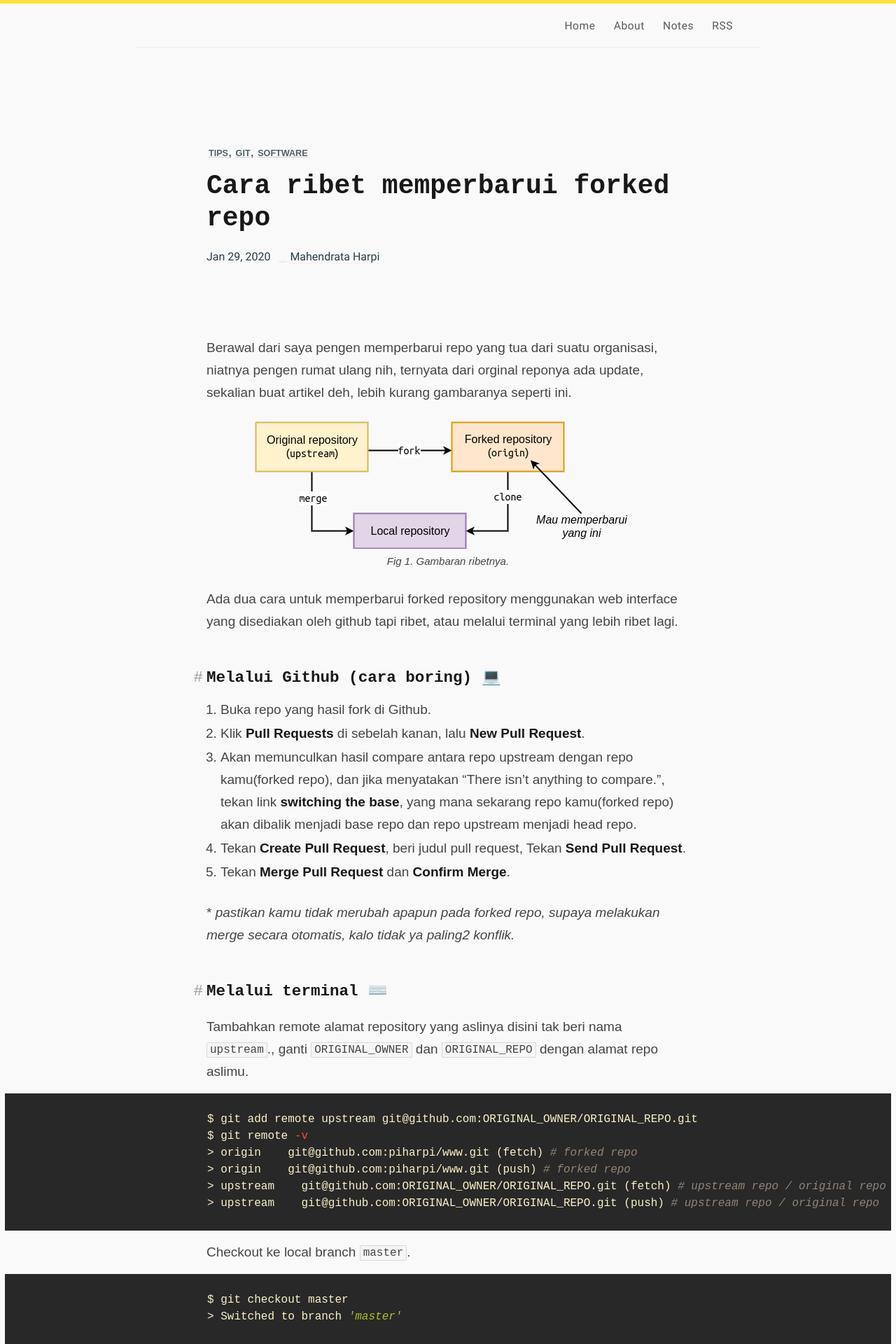
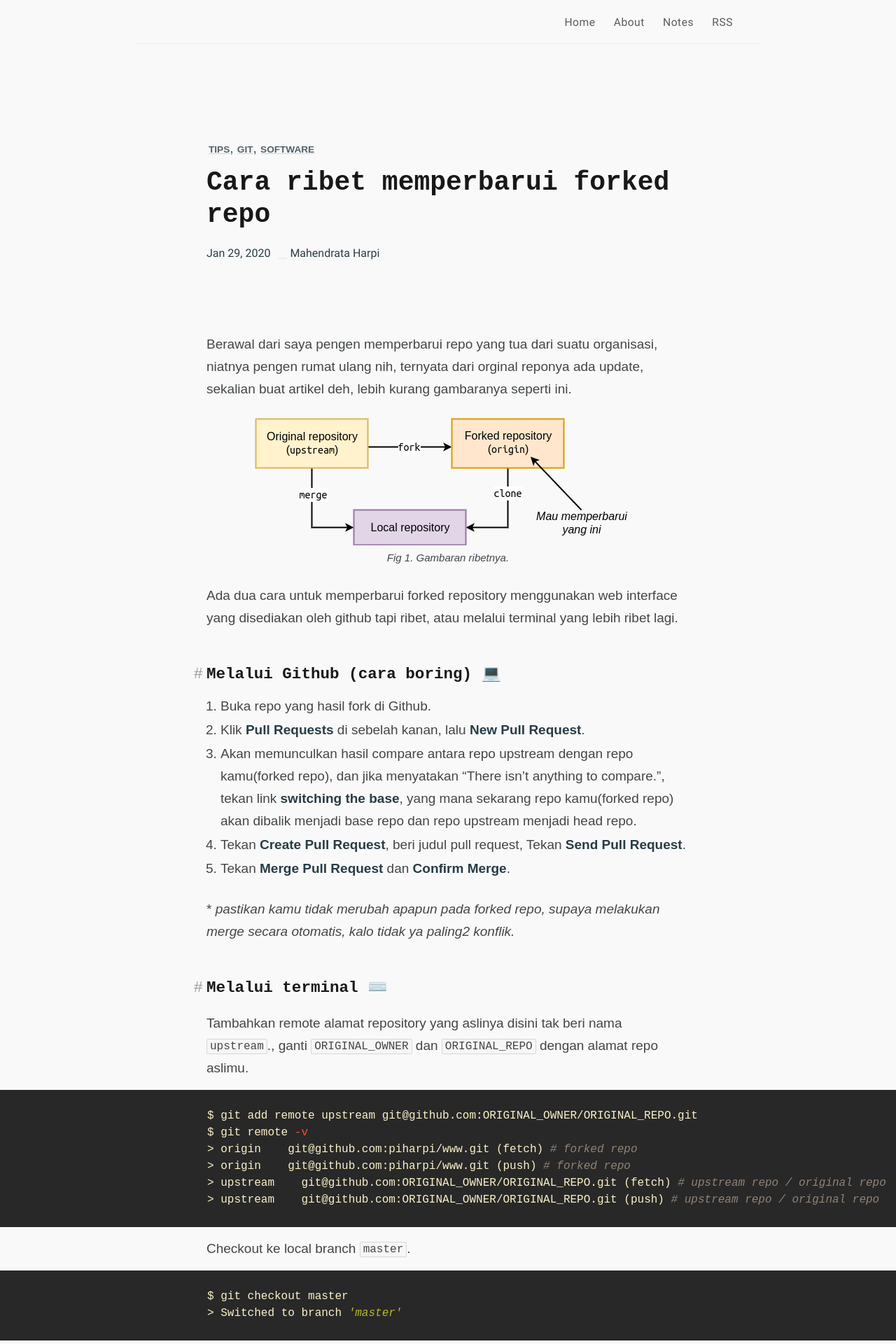
Before and after one commit to piharpi/piharpi.com, a Jekyll site: the page built from _posts/2020-01-29-cara-memperbarui-fork-repository.md, in a window 1280 px wide. Shown: the top 1920 px of the page at 70% size. Built offline with Jekyll 4.4.1, drawn with Linux system fonts in a browser that asks for light colours; some web fonts are replaced.

Commit message:
:art: improving ...

```diff
--- a/_sass/bangsring/_base.scss
+++ b/_sass/bangsring/_base.scss
@@ -43,7 +43,7 @@
   -o-font-feature-settings: "kern" 1;
   font-feature-settings: "kern" 1;
   font-kerning: normal;
-  border-top: 5px solid $yellow;
+  // border-top: 5px solid $yellow;
   box-sizing: border-box;
 
   @include media-query($on-mobile) {
@@ -76,7 +76,8 @@
 
 strong,
 b {
-  color: $black;
+  font-weight: 600;
+  color: $gray;
 }
 
 kbd {
--- a/_sass/bangsring/_fonts.scss
+++ b/_sass/bangsring/_fonts.scss
@@ -320,94 +320,6 @@
 /* cyrillic-ext */
 @font-face {
   font-family: "Source Sans Pro";
-  font-style: italic;
-  font-weight: 700;
-  font-display: swap;
-  src: local("Source Sans Pro Bold Italic"), local("SourceSansPro-BoldItalic"),
-    url(https://fonts.gstatic.com/s/sourcesanspro/v13/6xKwdSBYKcSV-LCoeQqfX1RYOo3qPZZclSdh18Smxg.woff2)
-      format("woff2");
-  unicode-range: U+0460-052F, U+1C80-1C88, U+20B4, U+2DE0-2DFF, U+A640-A69F,
-    U+FE2E-FE2F;
-}
-
-/* cyrillic */
-@font-face {
-  font-family: "Source Sans Pro";
-  font-style: italic;
-  font-weight: 700;
-  font-display: swap;
-  src: local("Source Sans Pro Bold Italic"), local("SourceSansPro-BoldItalic"),
-    url(https://fonts.gstatic.com/s/sourcesanspro/v13/6xKwdSBYKcSV-LCoeQqfX1RYOo3qPZZclSdo18Smxg.woff2)
-      format("woff2");
-  unicode-range: U+0400-045F, U+0490-0491, U+04B0-04B1, U+2116;
-}
-
-/* greek-ext */
-@font-face {
-  font-family: "Source Sans Pro";
-  font-style: italic;
-  font-weight: 700;
-  font-display: swap;
-  src: local("Source Sans Pro Bold Italic"), local("SourceSansPro-BoldItalic"),
-    url(https://fonts.gstatic.com/s/sourcesanspro/v13/6xKwdSBYKcSV-LCoeQqfX1RYOo3qPZZclSdg18Smxg.woff2)
-      format("woff2");
-  unicode-range: U+1F00-1FFF;
-}
-
-/* greek */
-@font-face {
-  font-family: "Source Sans Pro";
-  font-style: italic;
-  font-weight: 700;
-  font-display: swap;
-  src: local("Source Sans Pro Bold Italic"), local("SourceSansPro-BoldItalic"),
-    url(https://fonts.gstatic.com/s/sourcesanspro/v13/6xKwdSBYKcSV-LCoeQqfX1RYOo3qPZZclSdv18Smxg.woff2)
-      format("woff2");
-  unicode-range: U+0370-03FF;
-}
-
-/* vietnamese */
-@font-face {
-  font-family: "Source Sans Pro";
-  font-style: italic;
-  font-weight: 700;
-  font-display: swap;
-  src: local("Source Sans Pro Bold Italic"), local("SourceSansPro-BoldItalic"),
-    url(https://fonts.gstatic.com/s/sourcesanspro/v13/6xKwdSBYKcSV-LCoeQqfX1RYOo3qPZZclSdj18Smxg.woff2)
-      format("woff2");
-  unicode-range: U+0102-0103, U+0110-0111, U+1EA0-1EF9, U+20AB;
-}
-
-/* latin-ext */
-@font-face {
-  font-family: "Source Sans Pro";
-  font-style: italic;
-  font-weight: 700;
-  font-display: swap;
-  src: local("Source Sans Pro Bold Italic"), local("SourceSansPro-BoldItalic"),
-    url(https://fonts.gstatic.com/s/sourcesanspro/v13/6xKwdSBYKcSV-LCoeQqfX1RYOo3qPZZclSdi18Smxg.woff2)
-      format("woff2");
-  unicode-range: U+0100-024F, U+0259, U+1E00-1EFF, U+2020, U+20A0-20AB,
-    U+20AD-20CF, U+2113, U+2C60-2C7F, U+A720-A7FF;
-}
-
-/* latin */
-@font-face {
-  font-family: "Source Sans Pro";
-  font-style: italic;
-  font-weight: 700;
-  font-display: swap;
-  src: local("Source Sans Pro Bold Italic"), local("SourceSansPro-BoldItalic"),
-    url(https://fonts.gstatic.com/s/sourcesanspro/v13/6xKwdSBYKcSV-LCoeQqfX1RYOo3qPZZclSds18Q.woff2)
-      format("woff2");
-  unicode-range: U+0000-00FF, U+0131, U+0152-0153, U+02BB-02BC, U+02C6, U+02DA,
-    U+02DC, U+2000-206F, U+2074, U+20AC, U+2122, U+2191, U+2193, U+2212, U+2215,
-    U+FEFF, U+FFFD;
-}
-
-/* cyrillic-ext */
-@font-face {
-  font-family: "Source Sans Pro";
   font-style: normal;
   font-weight: 400;
   font-display: swap;
@@ -487,94 +399,6 @@
   font-display: swap;
   src: local("Source Sans Pro Regular"), local("SourceSansPro-Regular"),
     url(https://fonts.gstatic.com/s/sourcesanspro/v13/6xK3dSBYKcSV-LCoeQqfX1RYOo3qOK7l.woff2)
-      format("woff2");
-  unicode-range: U+0000-00FF, U+0131, U+0152-0153, U+02BB-02BC, U+02C6, U+02DA,
-    U+02DC, U+2000-206F, U+2074, U+20AC, U+2122, U+2191, U+2193, U+2212, U+2215,
-    U+FEFF, U+FFFD;
-}
-
-/* cyrillic-ext */
-@font-face {
-  font-family: "Source Sans Pro";
-  font-style: normal;
-  font-weight: 700;
-  font-display: swap;
-  src: local("Source Sans Pro Bold"), local("SourceSansPro-Bold"),
-    url(https://fonts.gstatic.com/s/sourcesanspro/v13/6xKydSBYKcSV-LCoeQqfX1RYOo3ig4vwmhduz8A.woff2)
-      format("woff2");
-  unicode-range: U+0460-052F, U+1C80-1C88, U+20B4, U+2DE0-2DFF, U+A640-A69F,
-    U+FE2E-FE2F;
-}
-
-/* cyrillic */
-@font-face {
-  font-family: "Source Sans Pro";
-  font-style: normal;
-  font-weight: 700;
-  font-display: swap;
-  src: local("Source Sans Pro Bold"), local("SourceSansPro-Bold"),
-    url(https://fonts.gstatic.com/s/sourcesanspro/v13/6xKydSBYKcSV-LCoeQqfX1RYOo3ig4vwkxduz8A.woff2)
-      format("woff2");
-  unicode-range: U+0400-045F, U+0490-0491, U+04B0-04B1, U+2116;
-}
-
-/* greek-ext */
-@font-face {
-  font-family: "Source Sans Pro";
-  font-style: normal;
-  font-weight: 700;
-  font-display: swap;
-  src: local("Source Sans Pro Bold"), local("SourceSansPro-Bold"),
-    url(https://fonts.gstatic.com/s/sourcesanspro/v13/6xKydSBYKcSV-LCoeQqfX1RYOo3ig4vwmxduz8A.woff2)
-      format("woff2");
-  unicode-range: U+1F00-1FFF;
-}
-
-/* greek */
-@font-face {
-  font-family: "Source Sans Pro";
-  font-style: normal;
-  font-weight: 700;
-  font-display: swap;
-  src: local("Source Sans Pro Bold"), local("SourceSansPro-Bold"),
-    url(https://fonts.gstatic.com/s/sourcesanspro/v13/6xKydSBYKcSV-LCoeQqfX1RYOo3ig4vwlBduz8A.woff2)
-      format("woff2");
-  unicode-range: U+0370-03FF;
-}
-
-/* vietnamese */
-@font-face {
-  font-family: "Source Sans Pro";
-  font-style: normal;
-  font-weight: 700;
-  font-display: swap;
-  src: local("Source Sans Pro Bold"), local("SourceSansPro-Bold"),
-    url(https://fonts.gstatic.com/s/sourcesanspro/v13/6xKydSBYKcSV-LCoeQqfX1RYOo3ig4vwmBduz8A.woff2)
-      format("woff2");
-  unicode-range: U+0102-0103, U+0110-0111, U+1EA0-1EF9, U+20AB;
-}
-
-/* latin-ext */
-@font-face {
-  font-family: "Source Sans Pro";
-  font-style: normal;
-  font-weight: 700;
-  font-display: swap;
-  src: local("Source Sans Pro Bold"), local("SourceSansPro-Bold"),
-    url(https://fonts.gstatic.com/s/sourcesanspro/v13/6xKydSBYKcSV-LCoeQqfX1RYOo3ig4vwmRduz8A.woff2)
-      format("woff2");
-  unicode-range: U+0100-024F, U+0259, U+1E00-1EFF, U+2020, U+20A0-20AB,
-    U+20AD-20CF, U+2113, U+2C60-2C7F, U+A720-A7FF;
-}
-
-/* latin */
-@font-face {
-  font-family: "Source Sans Pro";
-  font-style: normal;
-  font-weight: 700;
-  font-display: swap;
-  src: local("Source Sans Pro Bold"), local("SourceSansPro-Bold"),
-    url(https://fonts.gstatic.com/s/sourcesanspro/v13/6xKydSBYKcSV-LCoeQqfX1RYOo3ig4vwlxdu.woff2)
       format("woff2");
   unicode-range: U+0000-00FF, U+0131, U+0152-0153, U+02BB-02BC, U+02C6, U+02DA,
     U+02DC, U+2000-206F, U+2074, U+20AC, U+2122, U+2191, U+2193, U+2212, U+2215,
@@ -887,4 +711,174 @@
     U+FEFF, U+FFFD;
 }
 
-@import url("https://fonts.googleapis.com/css?family=Merriweather+Sans:400,400i,700,700i&display=swap");
+/* cyrillic-ext */
+@font-face {
+  font-family: "Source Sans Pro";
+  font-style: italic;
+  font-weight: 600;
+  font-display: swap;
+  src: local("Source Sans Pro SemiBold Italic"),
+    local("SourceSansPro-SemiBoldItalic"),
+    url(https://fonts.gstatic.com/s/sourcesanspro/v13/6xKwdSBYKcSV-LCoeQqfX1RYOo3qPZY4lCdh18Smxg.woff2)
+      format("woff2");
+  unicode-range: U+0460-052F, U+1C80-1C88, U+20B4, U+2DE0-2DFF, U+A640-A69F,
+    U+FE2E-FE2F;
+}
+/* cyrillic */
+@font-face {
+  font-family: "Source Sans Pro";
+  font-style: italic;
+  font-weight: 600;
+  font-display: swap;
+  src: local("Source Sans Pro SemiBold Italic"),
+    local("SourceSansPro-SemiBoldItalic"),
+    url(https://fonts.gstatic.com/s/sourcesanspro/v13/6xKwdSBYKcSV-LCoeQqfX1RYOo3qPZY4lCdo18Smxg.woff2)
+      format("woff2");
+  unicode-range: U+0400-045F, U+0490-0491, U+04B0-04B1, U+2116;
+}
+/* greek-ext */
+@font-face {
+  font-family: "Source Sans Pro";
+  font-style: italic;
+  font-weight: 600;
+  font-display: swap;
+  src: local("Source Sans Pro SemiBold Italic"),
+    local("SourceSansPro-SemiBoldItalic"),
+    url(https://fonts.gstatic.com/s/sourcesanspro/v13/6xKwdSBYKcSV-LCoeQqfX1RYOo3qPZY4lCdg18Smxg.woff2)
+      format("woff2");
+  unicode-range: U+1F00-1FFF;
+}
+/* greek */
+@font-face {
+  font-family: "Source Sans Pro";
+  font-style: italic;
+  font-weight: 600;
+  font-display: swap;
+  src: local("Source Sans Pro SemiBold Italic"),
+    local("SourceSansPro-SemiBoldItalic"),
+    url(https://fonts.gstatic.com/s/sourcesanspro/v13/6xKwdSBYKcSV-LCoeQqfX1RYOo3qPZY4lCdv18Smxg.woff2)
+      format("woff2");
+  unicode-range: U+0370-03FF;
+}
+/* vietnamese */
+@font-face {
+  font-family: "Source Sans Pro";
+  font-style: italic;
+  font-weight: 600;
+  font-display: swap;
+  src: local("Source Sans Pro SemiBold Italic"),
+    local("SourceSansPro-SemiBoldItalic"),
+    url(https://fonts.gstatic.com/s/sourcesanspro/v13/6xKwdSBYKcSV-LCoeQqfX1RYOo3qPZY4lCdj18Smxg.woff2)
+      format("woff2");
+  unicode-range: U+0102-0103, U+0110-0111, U+01A0-01A1, U+01AF-01B0, U+1EA0-1EF9,
+    U+20AB;
+}
+/* latin-ext */
+@font-face {
+  font-family: "Source Sans Pro";
+  font-style: italic;
+  font-weight: 600;
+  font-display: swap;
+  src: local("Source Sans Pro SemiBold Italic"),
+    local("SourceSansPro-SemiBoldItalic"),
+    url(https://fonts.gstatic.com/s/sourcesanspro/v13/6xKwdSBYKcSV-LCoeQqfX1RYOo3qPZY4lCdi18Smxg.woff2)
+      format("woff2");
+  unicode-range: U+0100-024F, U+0259, U+1E00-1EFF, U+2020, U+20A0-20AB,
+    U+20AD-20CF, U+2113, U+2C60-2C7F, U+A720-A7FF;
+}
+/* latin */
+@font-face {
+  font-family: "Source Sans Pro";
+  font-style: italic;
+  font-weight: 600;
+  font-display: swap;
+  src: local("Source Sans Pro SemiBold Italic"),
+    local("SourceSansPro-SemiBoldItalic"),
+    url(https://fonts.gstatic.com/s/sourcesanspro/v13/6xKwdSBYKcSV-LCoeQqfX1RYOo3qPZY4lCds18Q.woff2)
+      format("woff2");
+  unicode-range: U+0000-00FF, U+0131, U+0152-0153, U+02BB-02BC, U+02C6, U+02DA,
+    U+02DC, U+2000-206F, U+2074, U+20AC, U+2122, U+2191, U+2193, U+2212, U+2215,
+    U+FEFF, U+FFFD;
+}
+/* cyrillic-ext */
+@font-face {
+  font-family: "Source Sans Pro";
+  font-style: normal;
+  font-weight: 600;
+  font-display: swap;
+  src: local("Source Sans Pro SemiBold"), local("SourceSansPro-SemiBold"),
+    url(https://fonts.gstatic.com/s/sourcesanspro/v13/6xKydSBYKcSV-LCoeQqfX1RYOo3i54rwmhduz8A.woff2)
+      format("woff2");
+  unicode-range: U+0460-052F, U+1C80-1C88, U+20B4, U+2DE0-2DFF, U+A640-A69F,
+    U+FE2E-FE2F;
+}
+/* cyrillic */
+@font-face {
+  font-family: "Source Sans Pro";
+  font-style: normal;
+  font-weight: 600;
+  font-display: swap;
+  src: local("Source Sans Pro SemiBold"), local("SourceSansPro-SemiBold"),
+    url(https://fonts.gstatic.com/s/sourcesanspro/v13/6xKydSBYKcSV-LCoeQqfX1RYOo3i54rwkxduz8A.woff2)
+      format("woff2");
+  unicode-range: U+0400-045F, U+0490-0491, U+04B0-04B1, U+2116;
+}
+/* greek-ext */
+@font-face {
+  font-family: "Source Sans Pro";
+  font-style: normal;
+  font-weight: 600;
+  font-display: swap;
+  src: local("Source Sans Pro SemiBold"), local("SourceSansPro-SemiBold"),
+    url(https://fonts.gstatic.com/s/sourcesanspro/v13/6xKydSBYKcSV-LCoeQqfX1RYOo3i54rwmxduz8A.woff2)
+      format("woff2");
+  unicode-range: U+1F00-1FFF;
+}
+/* greek */
+@font-face {
+  font-family: "Source Sans Pro";
+  font-style: normal;
+  font-weight: 600;
+  font-display: swap;
+  src: local("Source Sans Pro SemiBold"), local("SourceSansPro-SemiBold"),
+    url(https://fonts.gstatic.com/s/sourcesanspro/v13/6xKydSBYKcSV-LCoeQqfX1RYOo3i54rwlBduz8A.woff2)
+      format("woff2");
+  unicode-range: U+0370-03FF;
+}
+/* vietnamese */
+@font-face {
+  font-family: "Source Sans Pro";
+  font-style: normal;
+  font-weight: 600;
+  font-display: swap;
+  src: local("Source Sans Pro SemiBold"), local("SourceSansPro-SemiBold"),
+    url(https://fonts.gstatic.com/s/sourcesanspro/v13/6xKydSBYKcSV-LCoeQqfX1RYOo3i54rwmBduz8A.woff2)
+      format("woff2");
+  unicode-range: U+0102-0103, U+0110-0111, U+01A0-01A1, U+01AF-01B0, U+1EA0-1EF9,
+    U+20AB;
+}
+/* latin-ext */
+@font-face {
+  font-family: "Source Sans Pro";
+  font-style: normal;
+  font-weight: 600;
+  font-display: swap;
+  src: local("Source Sans Pro SemiBold"), local("SourceSansPro-SemiBold"),
+    url(https://fonts.gstatic.com/s/sourcesanspro/v13/6xKydSBYKcSV-LCoeQqfX1RYOo3i54rwmRduz8A.woff2)
+      format("woff2");
+  unicode-range: U+0100-024F, U+0259, U+1E00-1EFF, U+2020, U+20A0-20AB,
+    U+20AD-20CF, U+2113, U+2C60-2C7F, U+A720-A7FF;
+}
+/* latin */
+@font-face {
+  font-family: "Source Sans Pro";
+  font-style: normal;
+  font-weight: 600;
+  font-display: swap;
+  src: local("Source Sans Pro SemiBold"), local("SourceSansPro-SemiBold"),
+    url(https://fonts.gstatic.com/s/sourcesanspro/v13/6xKydSBYKcSV-LCoeQqfX1RYOo3i54rwlxdu.woff2)
+      format("woff2");
+  unicode-range: U+0000-00FF, U+0131, U+0152-0153, U+02BB-02BC, U+02C6, U+02DA,
+    U+02DC, U+2000-206F, U+2074, U+20AC, U+2122, U+2191, U+2193, U+2212, U+2215,
+    U+FEFF, U+FFFD;
+}
--- a/_sass/bangsring/_page.scss
+++ b/_sass/bangsring/_page.scss
@@ -22,7 +22,7 @@
       line-height: 1;
       font-weight: 800;
       display: inline-block;
-      font-size: $small-font-size - 4;
+      font-size: $small-font-size - 3;
       border-bottom: 0;
 
       &:hover {
--- a/_sass/bangsring/_syntax.scss
+++ b/_sass/bangsring/_syntax.scss
@@ -4,7 +4,7 @@
 
 code {
   text-rendering: optimizeLegibility;
-  font-feature-settings: "calt"1;
+  font-feature-settings: "calt" 1;
   font-variant-ligatures: normal;
   white-space: pre;
   word-spacing: normal;
@@ -21,14 +21,14 @@
 }
 
 pre.highlight {
-  margin: 0 calc(51% - 50vw);
+  margin: 0 calc(51% - 51vw);
   padding: 25px;
   line-height: 1;
   font-family: $syntax-font-family;
   display: block;
   overflow-x: auto;
 
-  >code {
+  > code {
     width: 100%;
     max-width: 43rem;
     margin-left: auto;
@@ -38,7 +38,7 @@
     border: 0;
     font-variant-ligatures: normal;
     background-color: transparent;
-    font-feature-settings: "calt"1;
+    font-feature-settings: "calt" 1;
   }
 }
 
```
